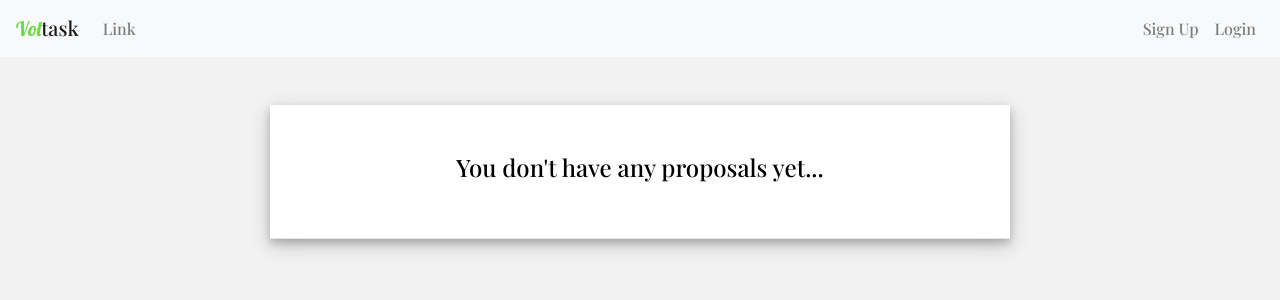
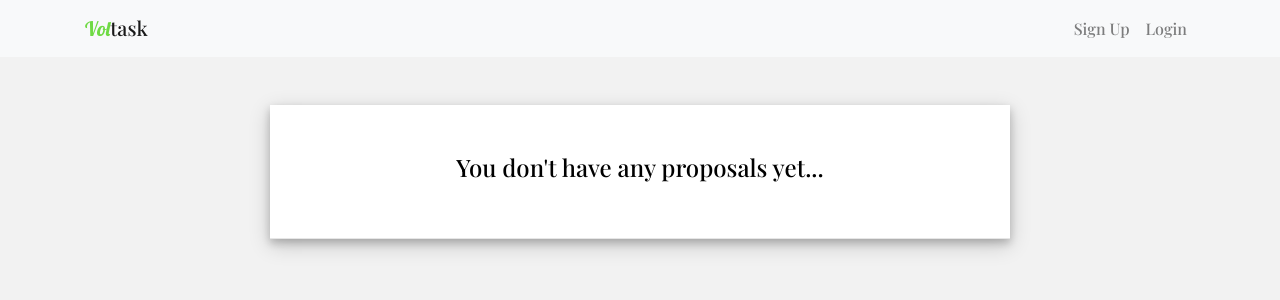
Before and after one commit to timjonez/volunteer_platform, a Django app: template Job/templates/Job/proposal_list.html in a window 1280 px wide. Shown: the top 300 px of the page. Run offline with Django 3.2, Linux system fonts and the light colour scheme; the template is opened without the code that fills it, so the values that code supplies are empty; parts of the project's set-up code (start-up, migrations or seed data) failed here and were passed over; some libraries are stand-ins or nearby versions.

Commit message:
[templates/base] remove empty link and wrap navbar with container

```diff
--- a/templates/base.html
+++ b/templates/base.html
@@ -12,17 +12,13 @@
 </head>
 <body>
   <nav class="navbar navbar-expand-lg navbar-light bg-light">
+    <div class="container">
       <a class="navbar-brand" href="/"><span class="alt-brand">Vol</span>task</a>
       <button class="navbar-toggler" type="button" data-toggle="collapse" data-target="#navbarSupportedContent" aria-controls="navbarSupportedContent" aria-expanded="false" aria-label="Toggle navigation">
       <span class="navbar-toggler-icon"></span>
       </button>
 
       <div class="collapse navbar-collapse" id="navbarSupportedContent">
-          <ul class="navbar-nav mr-auto">
-            <li class="nav-item">
-              <a class="nav-link" href="#">Link</a>
-            </li>
-          </ul>
         <ul class="navbar-nav ml-auto">
           {% if user.is_authenticated %}
             {% if user.role == "Church" %}
@@ -61,6 +57,7 @@
           {% endif %}
         </ul>
       </div>
+    </div>
   </nav>
     {% block body %}
     {% endblock %}
```
Lines whose indentation alone changed are shown as unchanged.
